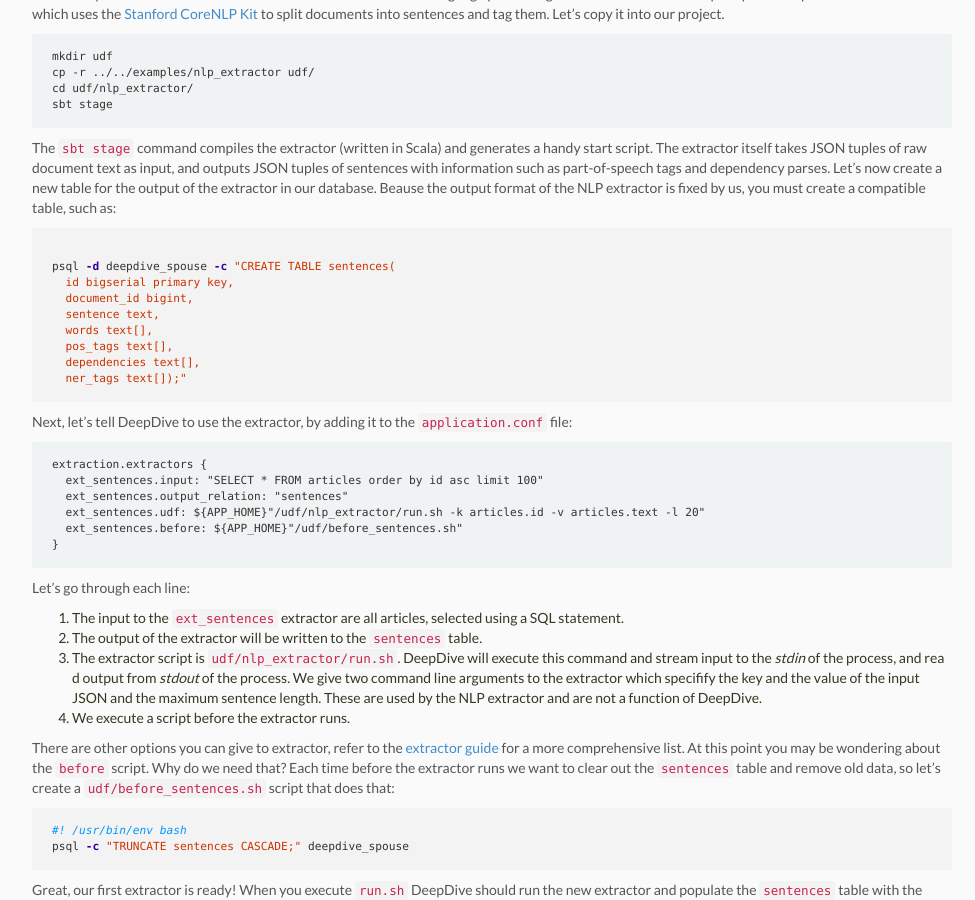
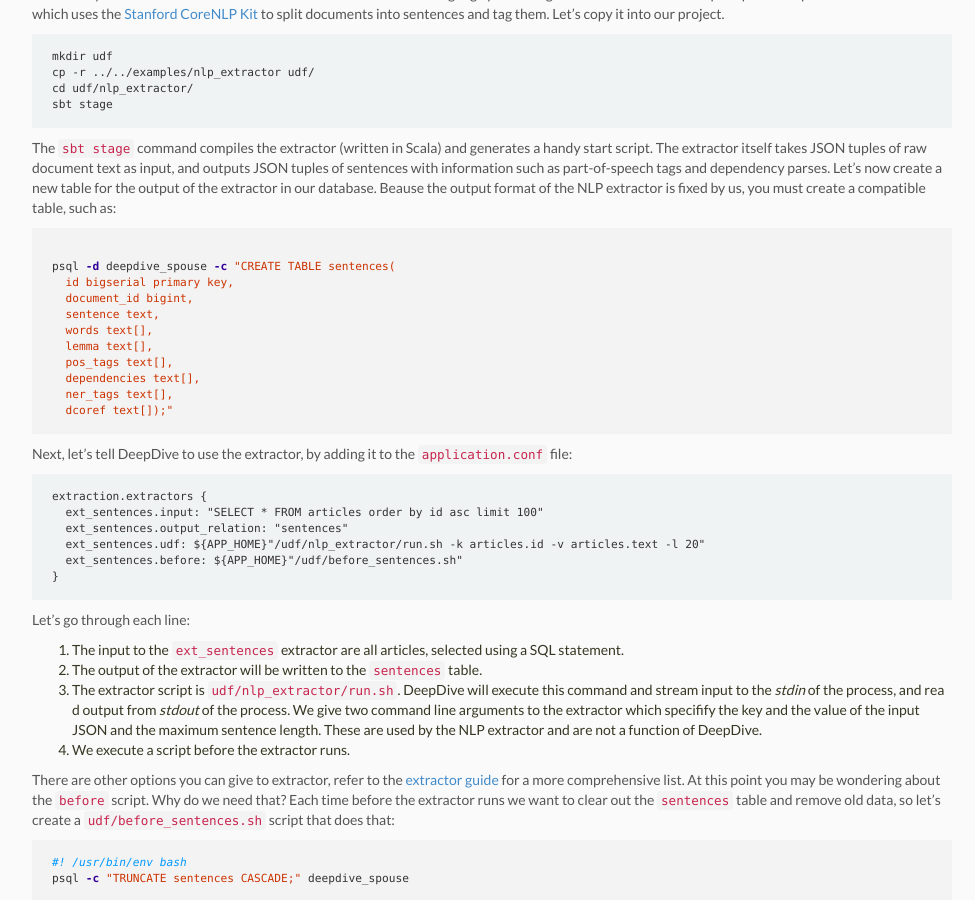
Before and after one commit to senaraiandi/deepdive, a Jekyll site: the page built from doc/walkthrough.md, in a window 1280 px wide and 900 px high, scrolled down 2534 px. Shown: the whole window, without its empty margins (148-1123 px from the left). Built offline with Jekyll 4.4.1, drawn with Linux system fonts in a browser that asks for light colours; nearby versions of some CDN libraries.

Commit message:
wt update nlp extractor

```diff
--- a/doc/walkthrough.md
+++ b/doc/walkthrough.md
@@ -135,9 +135,11 @@ psql -d deepdive_spouse -c "CREATE TABLE sentences(
   document_id bigint,
   sentence text,
   words text[],
+  lemma text[],
   pos_tags text[],
   dependencies text[],
-  ner_tags text[]);"
+  ner_tags text[],
+  dcoref text[]);"
 {% endhighlight %}
 
 
```
